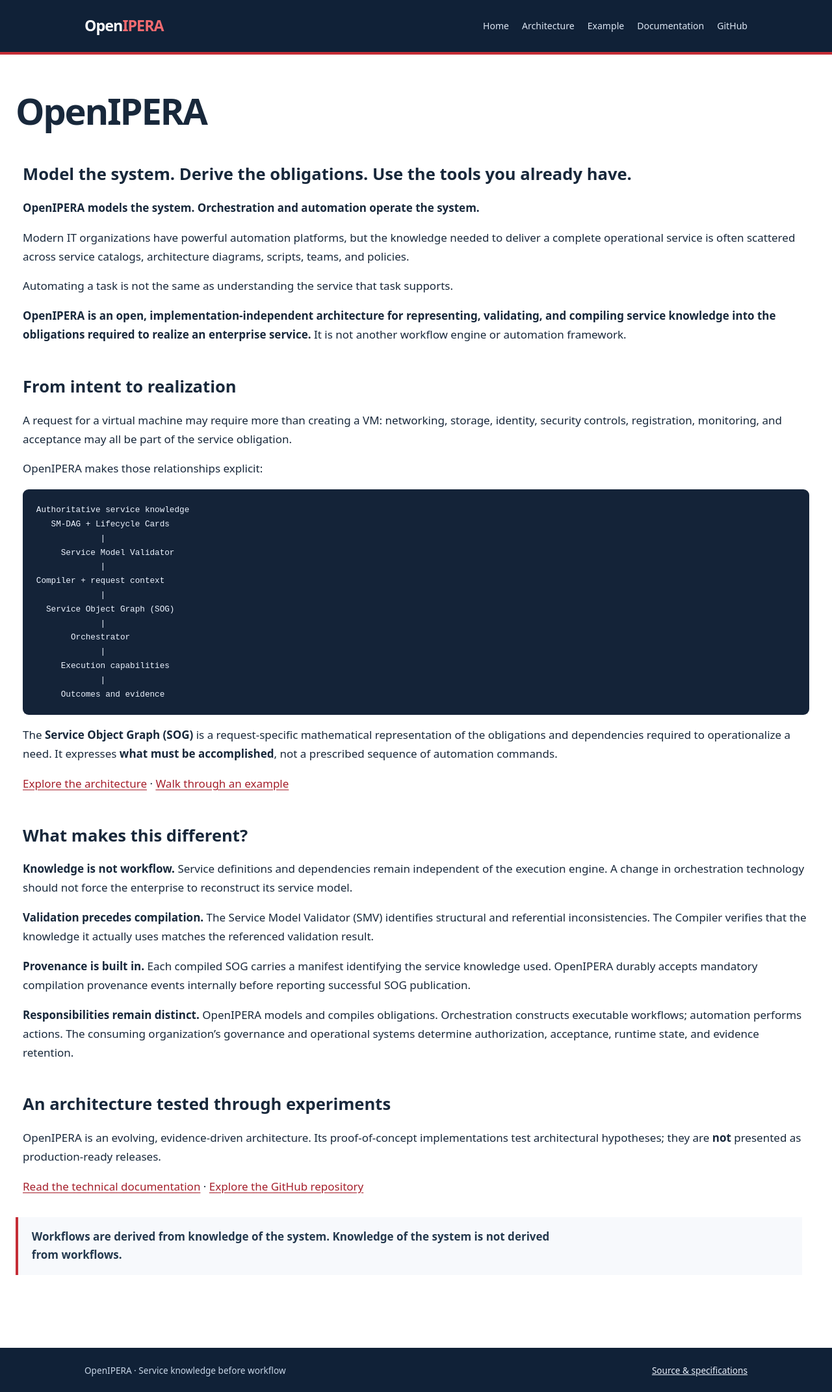
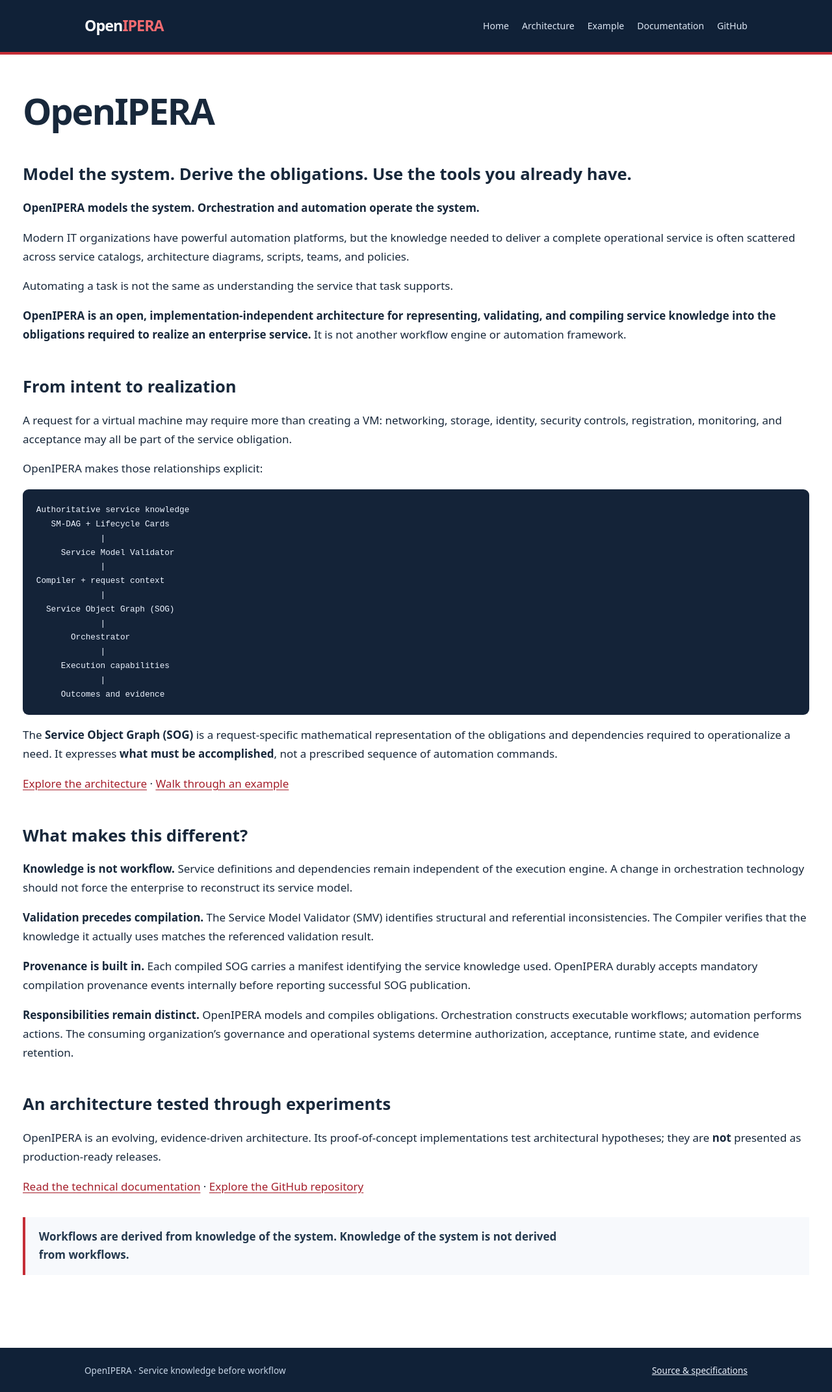
Before and after one commit to openipera/openipera-architecture, a Jekyll site: the page built from docs/index.md, in a window 1280 px wide. Shown: the whole page at 65% size. Built offline with Jekyll 4.4.1, drawn with Linux system fonts in a browser that asks for light colours.

Commit message:
Align all standard page elements to centered reading column

```diff
--- a/docs/assets/site.css
+++ b/docs/assets/site.css
@@ -5,11 +5,12 @@
 
 /* Site-wide layout: centered reading column, wide technical exhibits */
 .content.wrap{width:min(calc(100% - 3rem),1760px)}
-.content > *{max-width:1210px;margin-left:auto;margin-right:auto}
-.content > p{max-width:1210px}
-.content > .architecture-comparison{max-width:none}
-.content > table{max-width:1760px}
-.content > pre{max-width:1210px}
+/* Explicit widths keep headings, tables and prose on the same centerline. */
+.content > :not(.architecture-comparison){width:100%;max-width:1210px;margin-left:auto;margin-right:auto}
+.content > h1:first-child{margin-left:auto;margin-right:auto}
+.content > .architecture-comparison{width:100%;max-width:1760px;margin-left:auto;margin-right:auto}
+.content > table{width:100%;max-width:1210px}
+.content > pre{width:100%;max-width:1210px}
 .architecture-comparison{display:grid;grid-template-columns:repeat(2,minmax(0,1fr));gap:1.5rem;margin-top:1.5rem;margin-bottom:2rem;align-items:stretch}
 .architecture-panel{min-width:0;display:flex;flex-direction:column;padding:1.2rem;border:1px solid var(--line);border-radius:12px;background:var(--bg)}
 .content .architecture-panel h3{font-size:1.15rem;margin:0 0 1rem;line-height:1.35}
```
